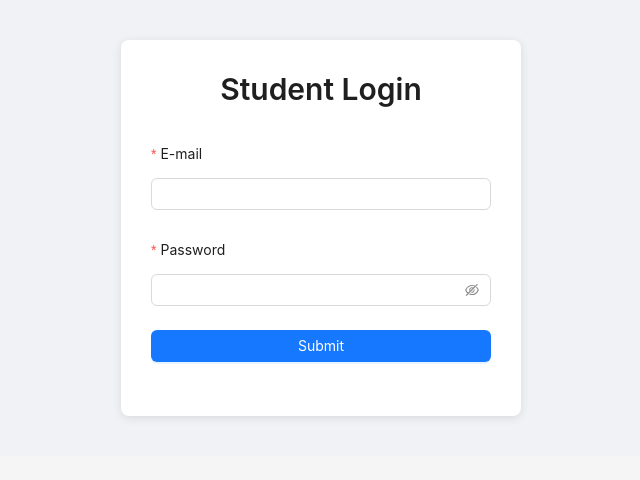
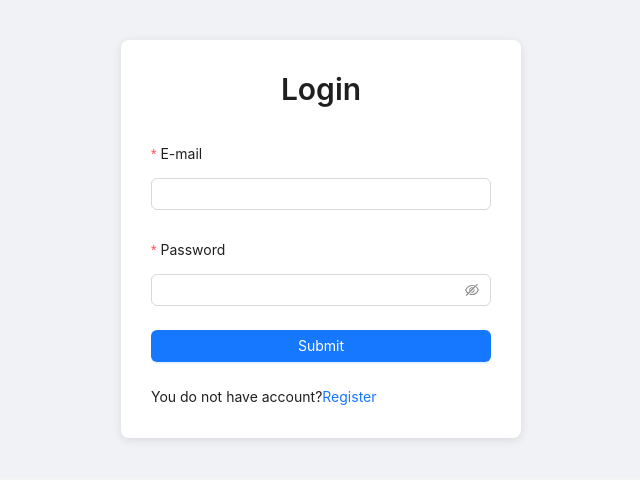
Before and after one commit to t-edu-blockchain/issuer, a Next.js app: page /login in a window 1280 px wide. Shown: the top 480 px of the page, without its empty margins (319-959 px from the left). Built offline with nearby package versions, Linux system fonts and the light colour scheme; what @ant-design/nextjs-registry would draw is missing.

Commit message:
feat: navigate between login, register

```diff
--- a/app/(unauthorized)/login/page.tsx
+++ b/app/(unauthorized)/login/page.tsx
@@ -3,6 +3,9 @@ import React from 'react';
 import type { FormProps } from 'antd';
 import { Button, Form, Input, Typography } from 'antd';
 import { useRouter } from 'next/router';
+import Link from 'next/link';
+
+const {Text} = Typography
 
 type FieldType = {
   email?: string;
@@ -33,7 +36,7 @@ const Login = () => {
       }}
     >
       <Typography.Title level={2} style={{ textAlign: 'center', marginBottom: '30px' }}>
-        Student Login
+        Login
       </Typography.Title>
 
       <Form
@@ -76,6 +79,15 @@ const Login = () => {
             Submit
           </Button>
         </Form.Item>
+
+        <Text>
+        You do not have account?
+        <Link href="/register" passHref>
+        Register
+        </Link>
+        </Text>
+
+
       </Form>
     </div>
   </div>
--- a/app/(unauthorized)/register/page.tsx
+++ b/app/(unauthorized)/register/page.tsx
@@ -6,8 +6,9 @@ import {
   Input,
   Typography,
 } from 'antd';
+import Link from 'next/link';
 
-const { Title } = Typography;
+const { Title, Text } = Typography;
 
 const formItemLayout = {
   labelCol: {
@@ -39,7 +40,7 @@ const Register: React.FC = () => {
   return (
     <div style={{ padding: '40px 0', backgroundColor: '#f9f9f9' }}>
       <div style={{ maxWidth: '600px', margin: '0 auto', backgroundColor: 'white', padding: '30px', borderRadius: '8px', boxShadow: '0 2px 8px rgba(0, 0, 0, 0.1)' }}>
-        <Title level={2} style={{ textAlign: 'center', marginBottom: '30px' }}>Student Register</Title>
+        <Title level={2} style={{ textAlign: 'center', marginBottom: '30px' }}>Register</Title>
         <Form
           {...formItemLayout}
           form={form}
@@ -120,6 +121,12 @@ const Register: React.FC = () => {
               Register
             </Button>
           </Form.Item>
+            <Text>
+            You already have account?
+            <Link href="/register" passHref>
+            Login
+            </Link>
+        </Text>
         </Form>
       </div>
     </div>
```
